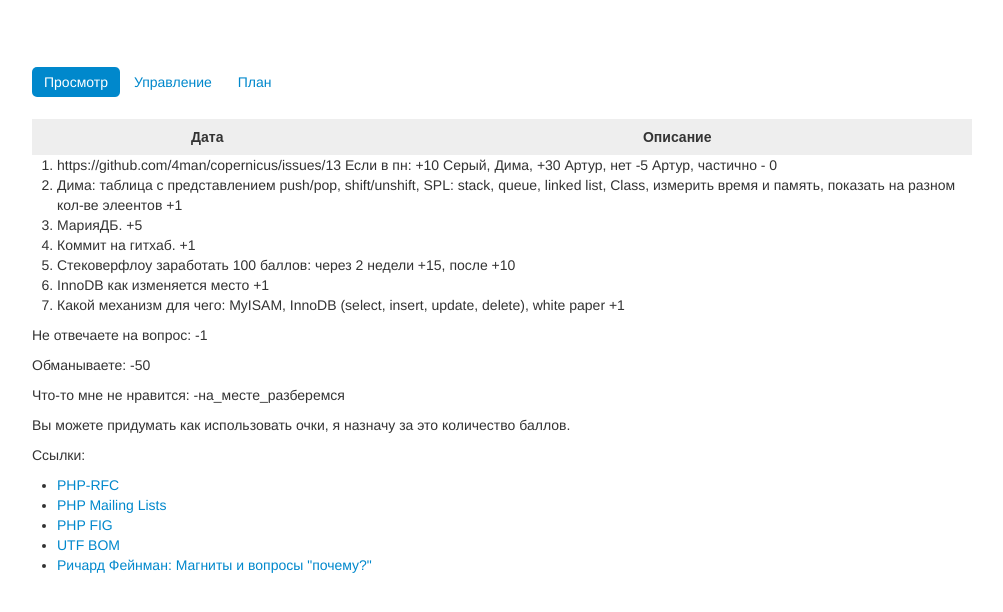
After one commit to viakondratiuk/darwin, a PHP site: template app/templates/plan/view.phtml in a window 1280 px wide. The commit adds this page. Shown: the top 612 px of the page, without its empty margins (138-1141 px from the left). Run offline with PHP 8.4, Linux system fonts and the light colour scheme; the template is opened without the code that fills it, so the values that code supplies are empty; some libraries are stand-ins or nearby versions.

Commit message:
Some changes to plan

```diff
--- a/app/templates/dashboard.phtml
+++ b/app/templates/dashboard.phtml
@@ -1,5 +1,5 @@
 <?php $db = Services::getDBConnection() ?>
-<?php $users = $db->query('SELECT * FROM points'); ?>
+<?php $users = $db->query('SELECT * FROM points') ?>
 <script>
     $(function() {
         $('table#points').tablesorter({
--- a/app/templates/header.phtml
+++ b/app/templates/header.phtml
@@ -22,4 +22,5 @@
     <ul class="nav nav-pills">
         <li <?php if($mode == ''): ?>class="active"<?php endif; ?>><a href="/">Просмотр</a></li>
         <li <?php if($mode == 'points_form'): ?>class="active"<?php endif; ?>><a href="index.php?mode=points_form">Управление</a></li>
+        <li <?php if($mode == 'plan'): ?>class="active"<?php endif; ?>><a href="index.php?mode=plan">План</a></li>
     </ul>
--- /dev/null
+++ b/app/templates/plan/view.phtml
@@ -0,0 +1,52 @@
+<?php $db = Services::getDBConnection() ?>
+<?php $users = $db->query('SELECT date, agenda FROM plan') ?>
+<script>
+    $(function() {
+        $('table#plan').tablesorter({
+            theme : 'bootstrap',
+            sortList: [[0,1]],
+            headerTemplate: '{content} {icon}',
+            widgets    : ['zebra','columns', 'uitheme']
+        });
+    });
+</script>
+<div class="container">
+    <table id="plan">
+        <thead>
+        <tr>
+            <th>Дата</th>
+            <th>Описание</th>
+        </tr>
+        </thead>
+        <tbody>
+        <?php foreach($users as $row) : ?>
+            <tr>
+                <td width="20%"><?php echo $row['date'] ?></td>
+                <td><?php echo $row['agenda'] ?></td>
+            </tr>
+        <?php endforeach; ?>
+        </tbody>
+    </table>
+</div>
+
+<ol>
+    <li>https://github.com/4man/copernicus/issues/13  Если в пн: +10 Серый, Дима, +30 Артур, нет -5 Артур, частично - 0</li>
+    <li>Дима:  таблица с представлением push/pop, shift/unshift, SPL: stack, queue, linked list, Class, измерить время и память, показать на разном кол-ве элеентов +1</li>
+    <li>МарияДБ. +5</li>
+    <li>Коммит на гитхаб. +1</li>
+    <li>Стековерфлоу заработать 100 баллов: через 2 недели +15, после +10</li>
+    <li>InnoDB как изменяется место +1</li>
+    <li>Какой механизм для чего: MyISAM, InnoDB (select, insert, update, delete), white paper +1</li>
+</ol>
+<p>Не отвечаете на вопрос: -1</p>
+<p>Обманываете: -50</p>
+<p>Что-то мне не нравится: -на_месте_разберемся</p>
+<p>Вы можете придумать как использовать очки, я назначу за это количество баллов.</p>
+<p>Ссылки:</p>
+<ul>
+    <li><a href="https://wiki.php.net/rfc">PHP-RFC</a></li>
+    <li><a href="http://php.net/mailing-lists.php">PHP Mailing Lists</a></li>
+    <li><a href="http://www.php-fig.org/">PHP FIG</a></li>
+    <li><a href="http://www.unicode.org/faq/utf_bom.html">UTF BOM</a> </li>
+    <li><a href="http://www.youtube.com/watch?v=IPogLMRBZ4o">Ричард Фейнман: Магниты и вопросы "почему?"</a></li>
+</ul>
--- a/index.php
+++ b/index.php
@@ -15,6 +15,9 @@ switch($mode) {
     case 'points_form_save':
         require_once 'app/models/pointsManager.php';
         break;
+    case 'plan':
+        require_once 'app/templates/plan/view.phtml';
+        break;
     default:
         require_once 'app/templates/dashboard.phtml';
         break;
```
Also changed, not shown: db/points-manager.sqlite3.
